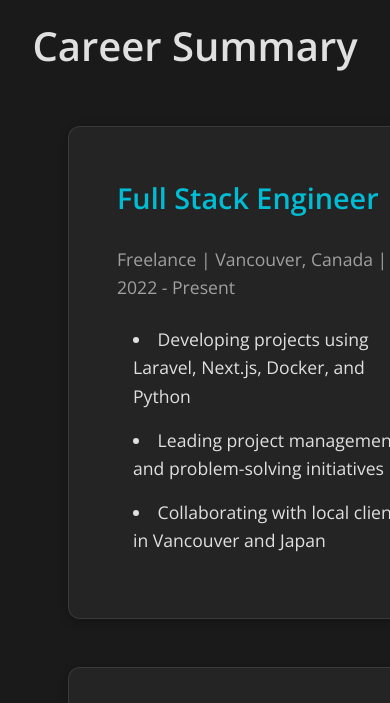
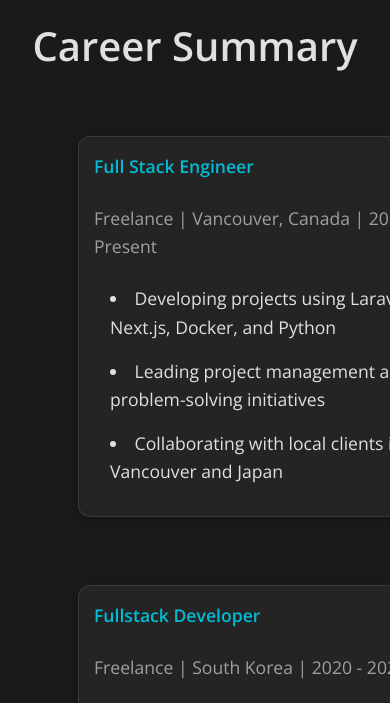
Before and after one commit to angelring127/Profile, a plain HTML site: page index.html in a window 390 px wide. Shown: the part 910-1613 px from the top of the page. Drawn offline with nearby package versions, Linux system fonts and the light colour scheme.

Commit message:
Edit: for mobile

```diff
--- a/css/style.css
+++ b/css/style.css
@@ -276,6 +276,26 @@ body {
   .card ul {
     font-size: 1.1rem;
   }
+
+  .card {
+    padding: 15px;
+    margin: 10px;
+    width: calc(100% - 20px);
+  }
+
+  .card h3 {
+    font-size: 1.1rem;
+  }
+
+  .card p {
+    font-size: 0.9rem;
+  }
+
+  .tech-stack span {
+    font-size: 0.8rem;
+    padding: 4px 8px;
+    margin: 2px;
+  }
 }
 
 @media (min-width: 1200px) {
```
Also changed, not shown: vercel.json (added), 1 other file.
